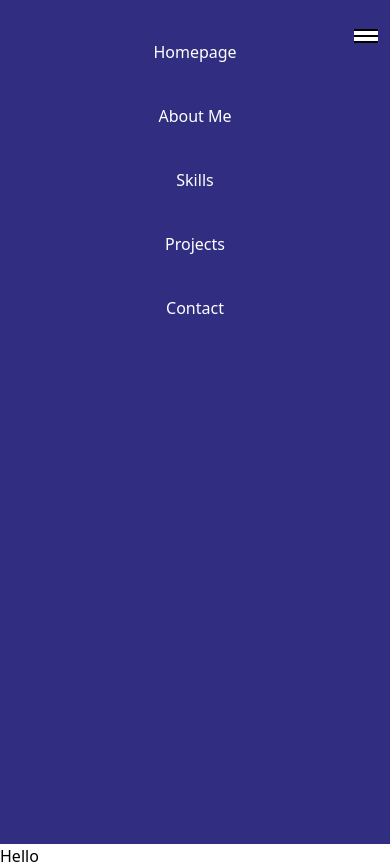
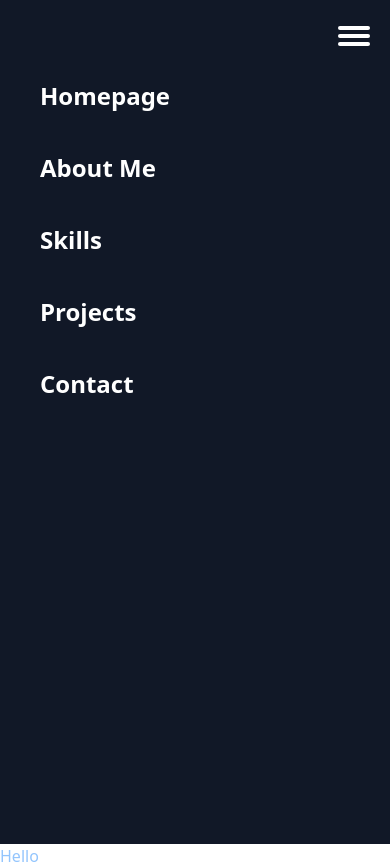
Before and after one commit to eugenetangkj/personalportfolio2023, a website: page index.html in a window 390 px wide. Both pictures are taken after a click on the element 366 px from the left and 36 px from the top of the page. Drawn offline with Linux system fonts and the light colour scheme.

Commit message:
Change ui color

```diff
--- a/app.js
+++ b/app.js
@@ -1,8 +1,14 @@
 //Make hamburger menu interactive
 const hamburgerMenu = document.querySelector("#hamburger-menu");
 const hamburgerMenuItems = document.querySelector("#hamburger-menu-items");
+const hamburgerMenuLines = document.getElementsByClassName("hamburger-menu-lines");
+console.log(hamburgerMenuLines);
 
 hamburgerMenu.addEventListener("click", () => {
     hamburgerMenuItems.classList.toggle("hidden");
-    hamburgerMenu.classList.toggle("bg-white");
+    var i;
+    for (i = 0; i < hamburgerMenuLines.length; i = i + 1) {
+        hamburgerMenuLines[i].classList.toggle("bg-white");
+        hamburgerMenuLines[i].classList.toggle("bg-black");
+    }
 })
--- a/index.html
+++ b/index.html
@@ -2,21 +2,21 @@
 <head>
     <meta charset="UTF-8">
     <meta name="viewport" content="width=device-width, initial-scale=1.0">
-    <link href="https://fonts.googleapis.com/css2?family=Open+Sans:ital,wght@0,300;0,400;0,500;0,600;0,700;0,800;1,300;1,400;1,500;1,600;1,700;1,800&display=swap" rel="stylesheet">
+    <link href="https://fonts.googleapis.com/css2?family=Roboto:ital,wght@0,100;0,300;0,400;0,500;0,700;0,900;1,100;1,300;1,400;1,500;1,700;1,900&display=swap" rel="stylesheet">
     <link rel="stylesheet" href="./css/style.css"/>
     <title>Eugene's Portfolio</title>
 </head>
-<body class="opensans">
+<body class="roboto">
     <!-- Intro Section -->
-    <nav class="bg-white w-full z-10 h-small-10">
+    <nav class="bg-slate-100 w-full z-10 h-small-10">
         <div class="container mx-auto py-5 flex items-center justify-between">
             <!-- Logo -->
             <div class="flex items-center gap-3">
               <!-- <img src="./assets/logo-graphic.png" alt="Website Logo" class="w-24 h-20"> -->
-              <span class="text-2xl ml-3 md:ml-0 font-bold text-sky-900">Eugene Tang</span>
+              <span class="text-2xl ml-3 md:ml-0 font-semiboldtext-black">Eugene Tang</span>
             </div>
             <!-- Menu -->
-            <ul class="hidden md:flex space-x-10 text-gray-600 font-bold text-base">
+            <ul class="hidden md:flex space-x-10 text-black font-semi-bold text-base">
                 <li class="hover:text-gray-500">
                     <a href="#">Homepage</a>
                 </li>
@@ -36,13 +36,15 @@
             <!-- Toggle between light and dark modes -->
             <img src="./assets/dark-mode.png" class="w-8 cursor-pointer hidden md:block" alt="Dark mode">
             <!-- Hamburger Menu-->
-            <div id="hamburger-menu" class="space-y-1 mr-3 md:mr-0 md:hidden cursor-pointer z-30">
-                <div class="w-6 h-0.5 bg-black"></div>
-                <div class="w-6 h-0.5 bg-black"></div>
-                <div class="w-6 h-0.5 bg-black"></div>
+            <div id="hamburger-menu" class="space-y-1 mr-5 md:mr-0 md:hidden cursor-pointer z-30">
+                <div class="w-8 h-1 bg-black rounded-sm hamburger-menu-lines"></div>
+                <div class="w-8 h-1 bg-black rounded-sm hamburger-menu-lines"></div>
+                <div class="w-8 h-1 bg-black rounded-sm hamburger-menu-lines"></div>
             </div>
+
+
             <!-- Items within hamburger menu -->
-            <ul id="hamburger-menu-items" class="hidden bg-indigo-900 absolute left-0 top-0 w-full h-full p-10 space-y-10 text-white text-center z-20">
+            <ul id="hamburger-menu-items" class="hidden bg-gray-900 absolute left-0 top-0 w-full h-full pt-20 pl-10 space-y-10 text-white font-semibold z-20 text-2xl">
                 <li>
                     <a href="#">Homepage</a>
                 </li>
@@ -62,20 +64,20 @@
         </div>
 
     </nav>
-    <div class="h-large-90 bg-gradient-to-t from-blue-200 to-white relative overflow-hidden flex flex-col items-center justify-center">
+    <div class="h-large-90 bg-slate-100 relative overflow-hidden flex flex-col items-center justify-center">
         <!-- Intro content -->
             <!-- Normal Text-->
-            <h1 class="text-gray-600 text-3xl sm:text-4xl md:text-7xl">Hi, I am Eugene!</h1>
+            <h1 class="text-black font-semibold text-3xl sm:text-4xl md:text-7xl">Hi, I am Eugene!</h1>
 
             <!-- Animated Text -->
             <div class="mt-10 md:mt-20">
-                <p class="text-gray-600 text-2xl sm:text-2xl md:text-6xl">An aspiring <span id="text" class="text-sky-700"></span></p>
+                <p class="text-2xl sm:text-2xl md:text-6xl">An aspiring <span id="text" class="text-blue-600"></span></p>
             </div>
 
         </div>
 
     <div>
-        <h1>Hello</h1>
+        <h1 class="text-blue-300">Hello</h1>
     </div>
     <!-- Javascript files -->
     <script src="./app.js"></script>
--- a/tailwind.config.js
+++ b/tailwind.config.js
@@ -19,8 +19,9 @@ module.exports = {
       }
     },
     fontFamily: {
-      opensans: ['Open Sans', 'sans-serif'],
-    }
+      roboto: ['Roboto', 'sans-serif'],
+    },
+
   },
   plugins: [],
 }
```
Also changed, not shown: css/style.css.
